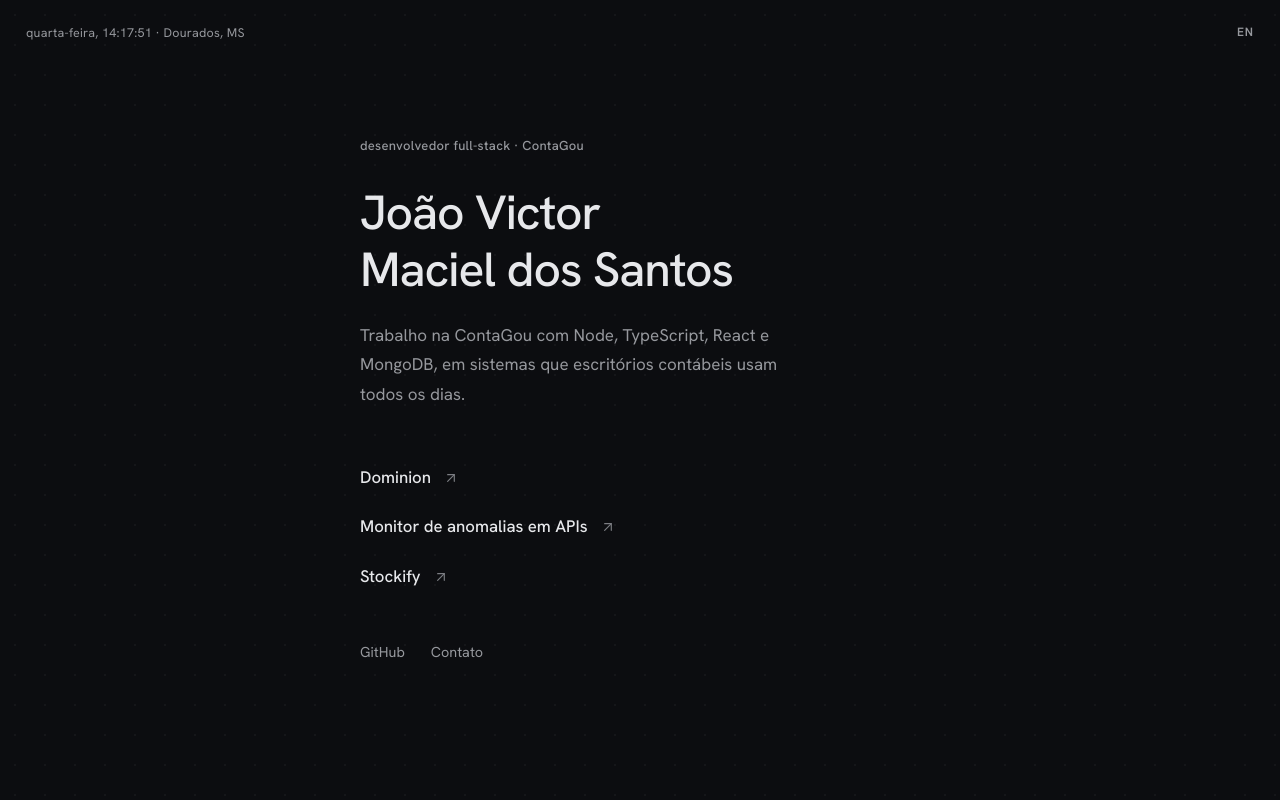
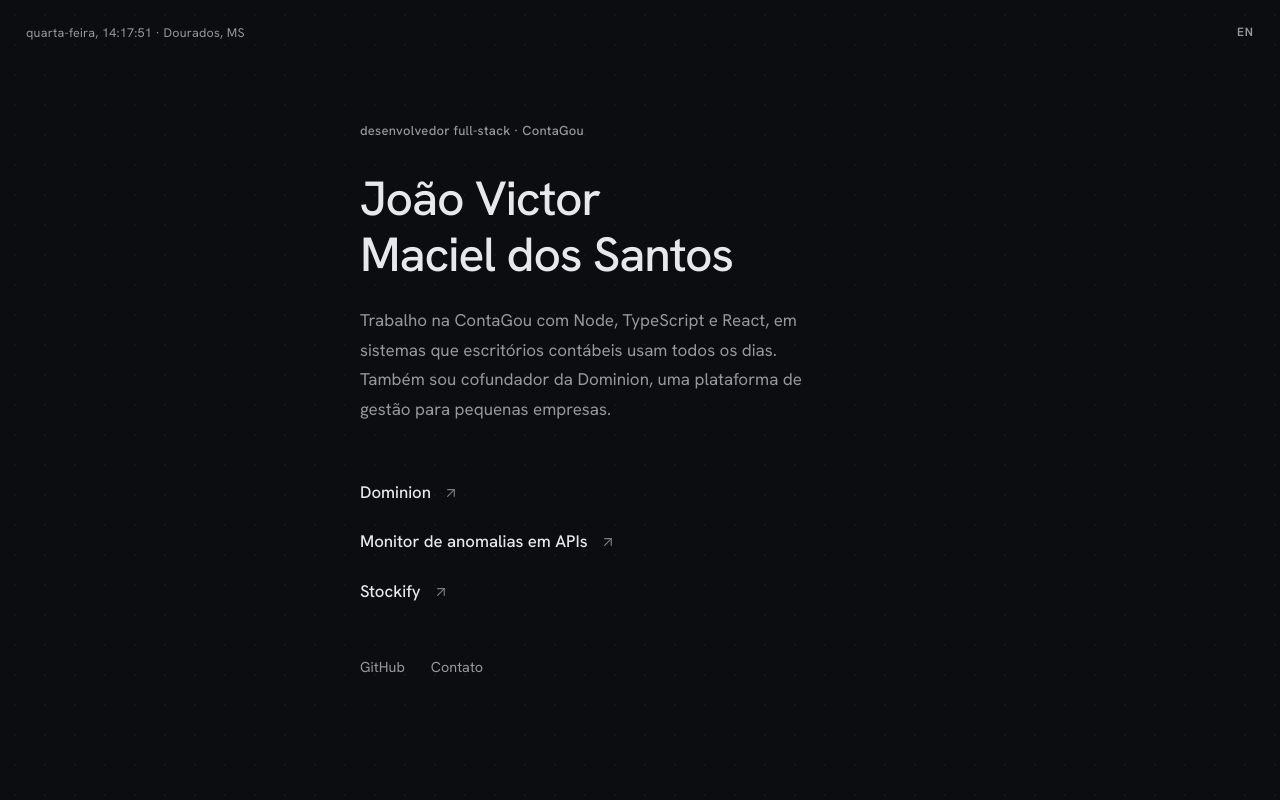
Before and after one commit to jo4ovms/Portfolio, a React (Vite) app: page / in a window 1280 px wide. Shown: the top 800 px of the page. Built offline with nearby package versions, Linux system fonts and the light colour scheme.

Commit message:
feat: update lead text to include co-founder role at Dominion

```diff
--- a/src/content.ts
+++ b/src/content.ts
@@ -45,7 +45,7 @@
     place: 'Dourados, MS',
     who: 'desenvolvedor full-stack · ContaGou',
     headline: ['João Victor', 'Maciel dos Santos'],
-    lead: 'Trabalho na ContaGou com Node, TypeScript, React e MongoDB, em sistemas que escritórios contábeis usam todos os dias.',
+    lead: 'Trabalho na ContaGou com Node, TypeScript e React, em sistemas que escritórios contábeis usam todos os dias. Também sou cofundador da Dominion, uma plataforma de gestão para pequenas empresas.',
     toggle: { label: 'EN', href: '/en/', hreflang: 'en' },
     projectsLabel: 'Projetos',
     projects: [
@@ -124,7 +124,7 @@
     place: 'Dourados, Brazil',
     who: 'full-stack developer · ContaGou',
     headline: ['João Victor', 'Maciel dos Santos'],
-    lead: 'I work at ContaGou with Node, TypeScript, React and MongoDB, on systems accounting firms use every day.',
+    lead: "I work at ContaGou with Node, TypeScript and React, on systems accounting firms use every day. I'm also co-founder of Dominion, a management platform for small businesses.",
     toggle: { label: 'PT', href: '/', hreflang: 'pt-BR' },
     projectsLabel: 'Projects',
     projects: [
```
